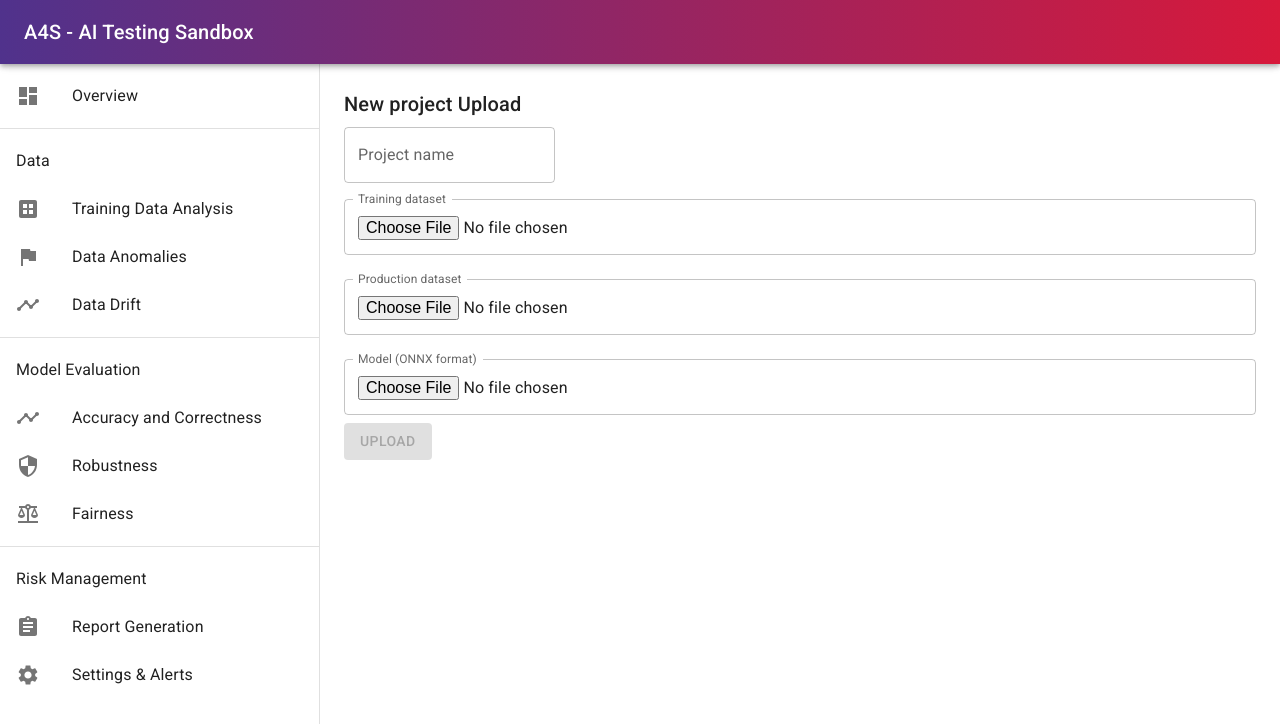
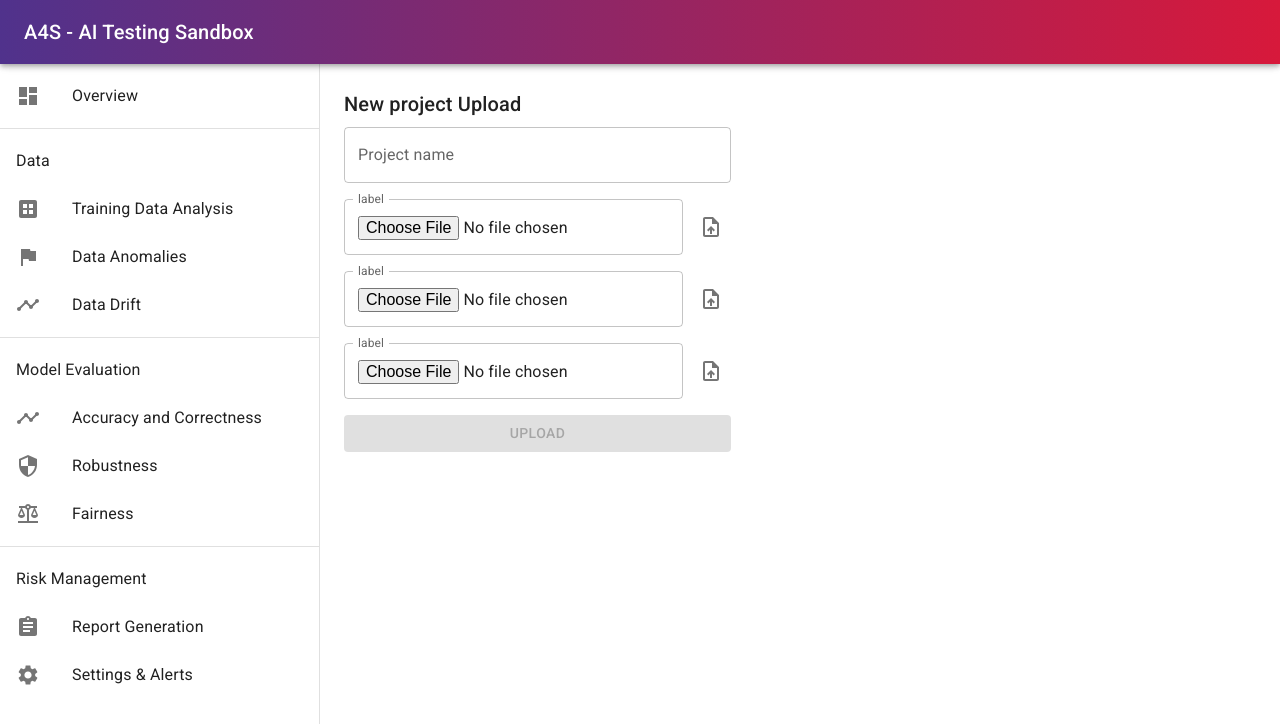
Before and after one commit to lux-ai-factory/aisc-webapp, a React (Vite) app: page /new-project in a window 1280 px wide. Shown: the top 724 px of the page. Built offline with nearby package versions, Linux system fonts and the light colour scheme; what chartjs-plugin-zoom would draw is missing.

Commit message:
Form style

```diff
--- a/src/pages/NewProject.tsx
+++ b/src/pages/NewProject.tsx
@@ -1,9 +1,14 @@
 
 import { Handshake } from '@mui/icons-material';
-import { Button, TextField, Box, Typography, Input } from '@mui/material';
+import { Button, TextField, Box, Typography, Input, Stack } from '@mui/material';
 import { Chart as ChartJS, registerables } from 'chart.js';
 import zoomPlugin from 'chartjs-plugin-zoom';
 import React, { useState } from 'react';
+
+
+import IconButton from "@mui/material/IconButton";
+import DeleteIcon from "@mui/icons-material/Delete";
+import UploadFileIcon from '@mui/icons-material/UploadFile';
 
 ChartJS.register(...registerables, zoomPlugin);
 
@@ -13,14 +18,27 @@ interface UploadFileFieldProps {
     handleSelectedFile: (e: React.ChangeEvent<HTMLInputElement>) => void
 }
 
+
+const UploadStateEnum = {
+    EMPTY: "empty",
+    SELECTED: "selected",
+    UPLOADING: "uploading",
+    SUCCESS: "success",
+    ERROR: "error",
+};
+
 function UploadFileField(props: UploadFileFieldProps) {
 
     const { label, fileType, handleSelectedFile } = props;
+
+
     return (
+        <Box>
+            <Stack direction="row" spacing={1} alignItems="center">
                 <TextField
                     type="file"
                     variant="outlined"
-            label={label}
+                    label={"label"}
                     slotProps={{
                         htmlInput: {
                             accept: fileType, // Only accept CSV files
@@ -33,6 +51,12 @@ function UploadFileField(props: UploadFileFieldProps) {
                     margin="normal"
                     onChange={handleSelectedFile}
                 />
+                <IconButton>
+                    <UploadFileIcon />
+                </IconButton>
+            </Stack>
+        </Box>
+
     );
 }
 
@@ -56,10 +80,12 @@ export default function NewProject() {
             <Typography variant="h6" gutterBottom>
                 New project Upload
             </Typography>
+            <Stack spacing={2}>
                 <TextField label="Project name" />
                 <UploadFileField label="Training dataset" fileType='.csv' handleSelectedFile={(e) => handleFileChange(e, setTrainFile)} />
                 <UploadFileField label="Production dataset" fileType='.csv' handleSelectedFile={(e) => handleFileChange(e, setTestFile)} />
                 <UploadFileField label="Model (ONNX format)" fileType='.onnx' handleSelectedFile={(e) => handleFileChange(e, setModelFile)} />
+
 
                 {/* <Typography variant="h6" gutterBottom>
                 The selected file: {trainFile?.name}
@@ -72,6 +98,7 @@ export default function NewProject() {
                 >
                     Upload
                 </Button>
+            </Stack>
 
         </Box>
     );
```
Lines whose indentation alone changed are shown as unchanged.
